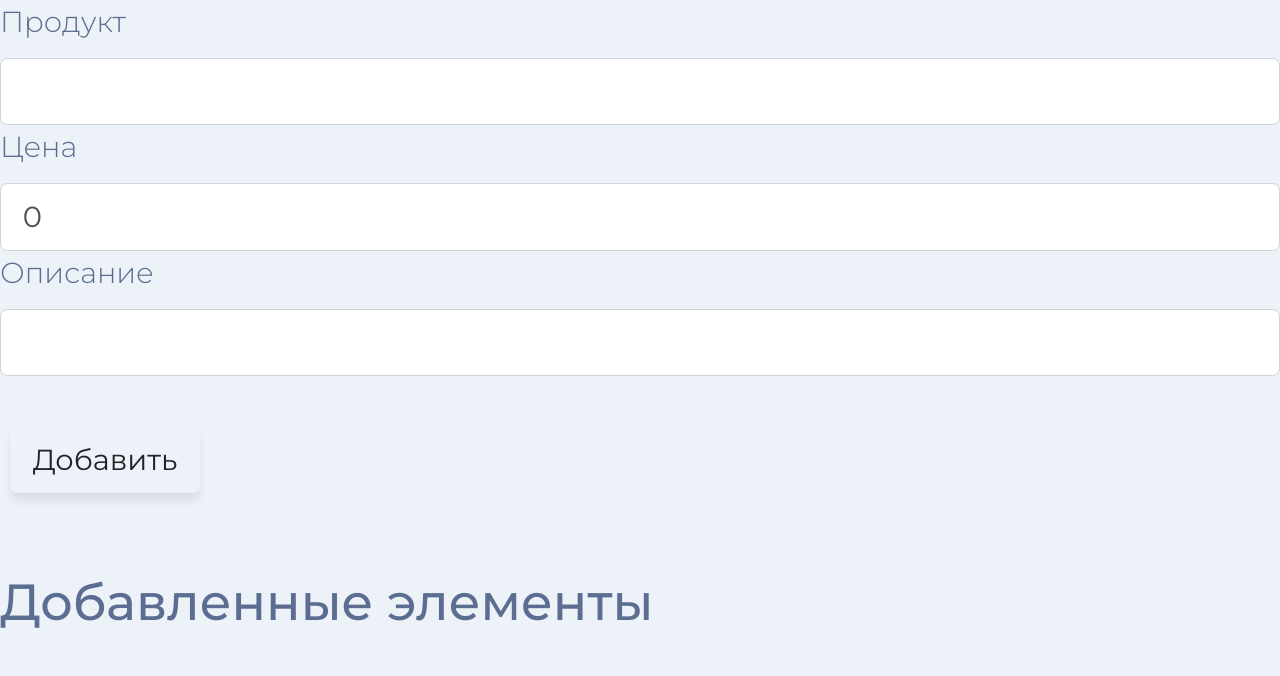
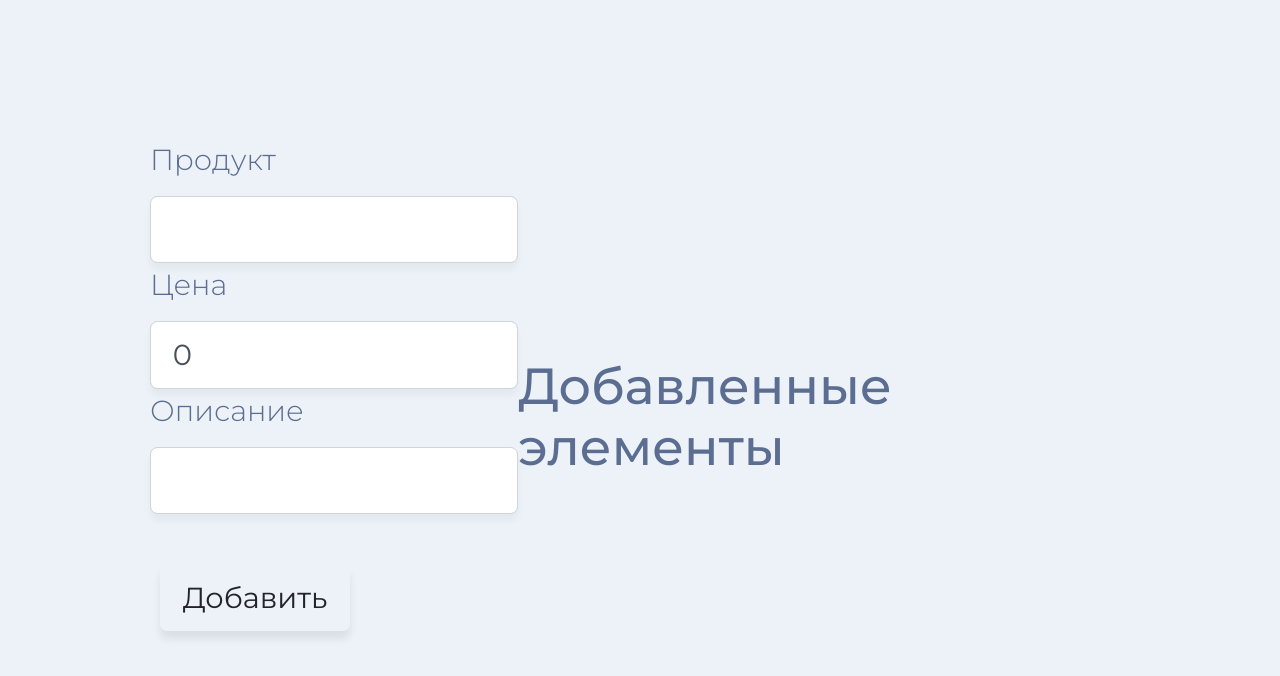
Before and after one commit to peacesells/angular-ver-2, an Angular app in the folder my-app/: page / in a window 1280 px wide. Shown: the top 676 px of the page. Built offline with nearby package versions, Linux system fonts and the light colour scheme.

Commit message:
scss wrapper

```diff
--- a/my-app/src/styles.scss
+++ b/my-app/src/styles.scss
@@ -28,5 +28,34 @@ button {
 }
 
 input {
+	background-color: #fff;
+	background-image: none;
+  -webkit-box-shadow: none;
+  -moz-box-shadow: none;
+  box-shadow: none;
+  font-size: 14px;
+  padding: 16px;
+  border-radius: 10px;
+  border: 0px;
+  resize: none;
+  box-shadow: 0px 7px 7px 0px rgba(0, 0, 0, 0.04);
+}
 
+input:hover,
+input:focus {
+    color: #000;
 }
+
+.content {
+    padding-top: 48px;
+    position: absolute;
+    top: 0;
+    left: 0;
+    right: 0;
+    bottom: 0;
+    margin: 0 auto;
+    display: flex;
+    align-items: center;
+    max-width: 980px;
+    justify-content: center;
+}
```
